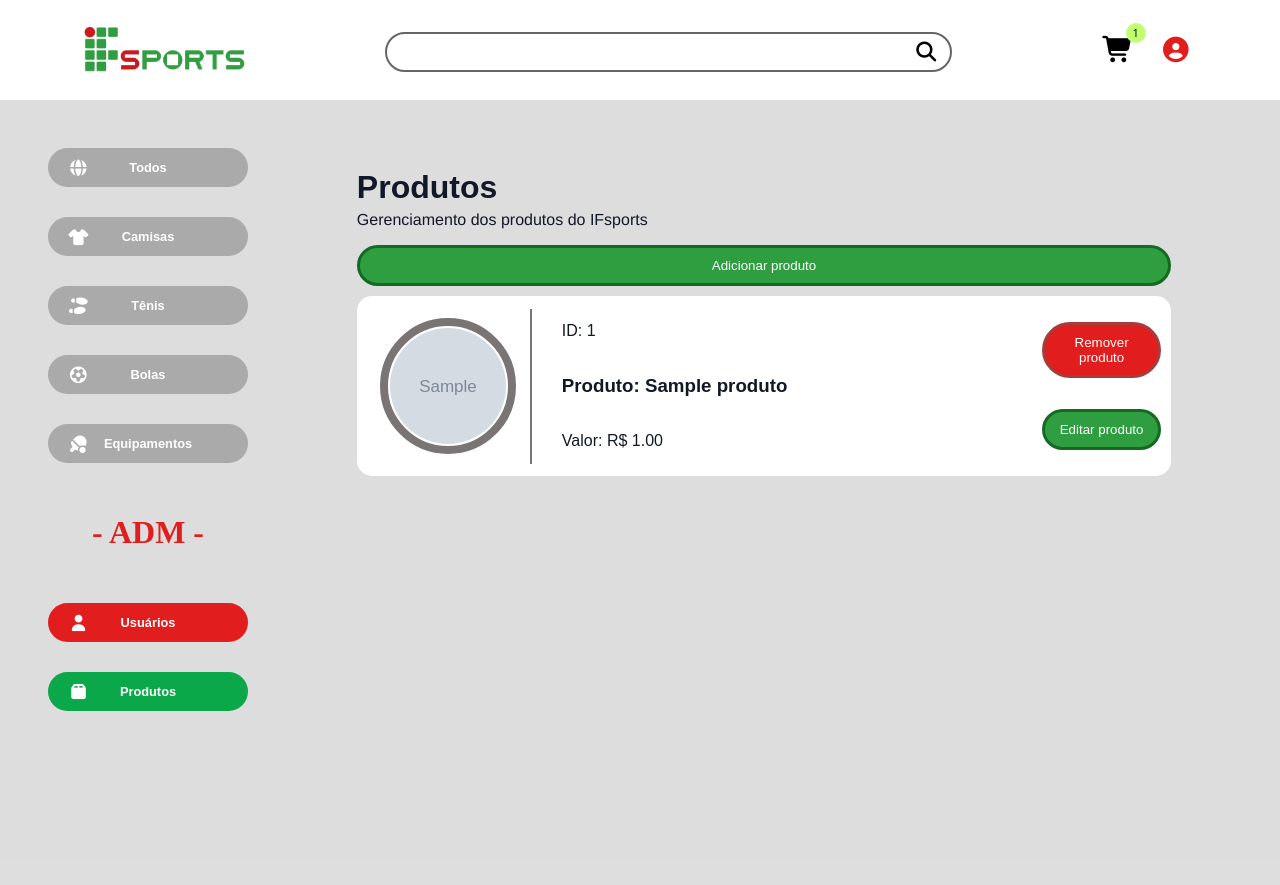
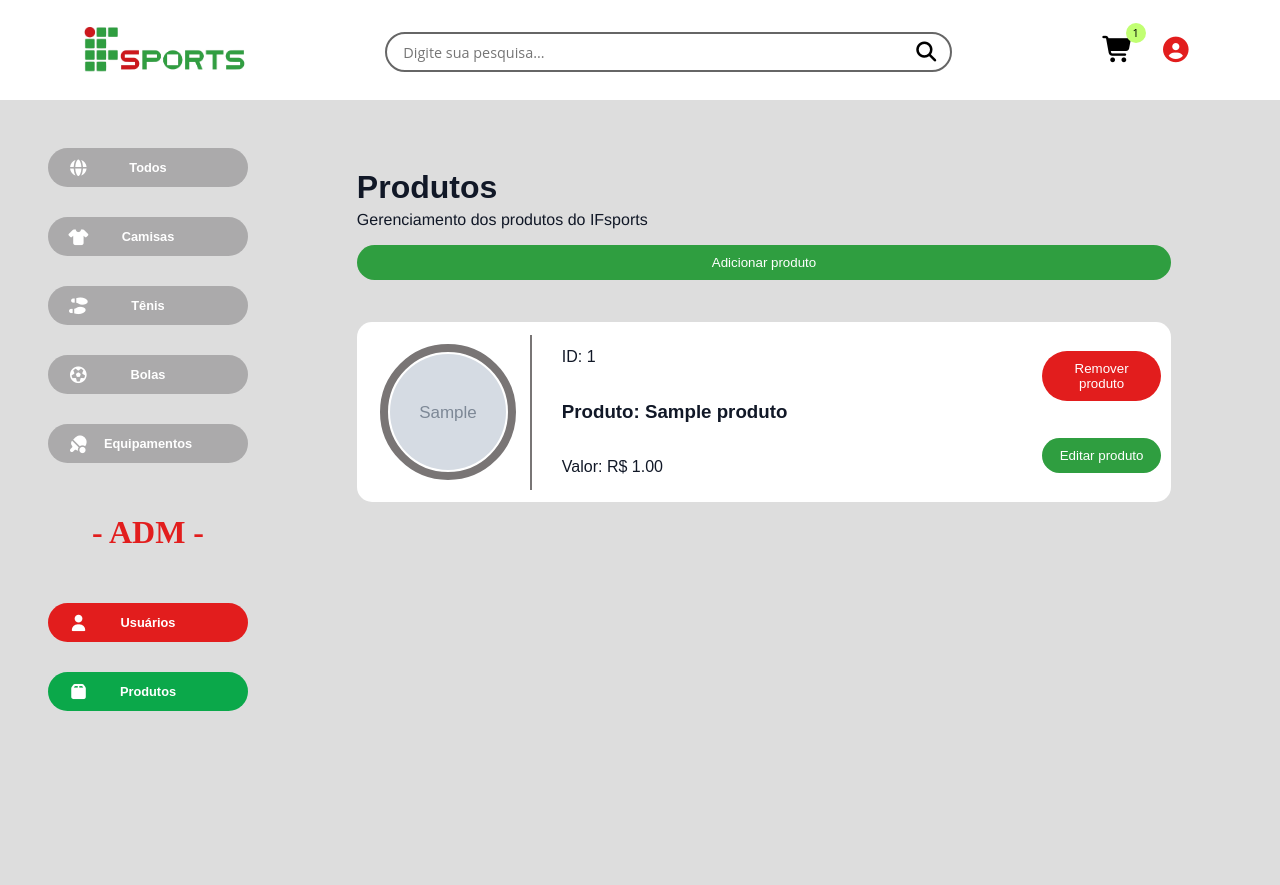
Before and after one commit to Arthur-fleck19/IFsports, a PHP site: page /Views/produtos.php in a window 1280 px wide. Before the commit the page ends 711 px from the top, so only its background shows below. Run offline with PHP 8.4, Linux system fonts and the light colour scheme; a user stored in the database is signed in; tables that the repository leaves empty hold one stand-in row (values such as "Sample post"); grey boxes marked "Sample" are stand-in pictures.

Commit message:
Terminado, em teoria, o form de adicionar produto e lógica JS para validação de experiência, não definitiva, e também mexido no PHP para validação definitiva, com exceção da imagem, que não é comigo. Mexi um pouco no CSS alheio para ficar melhor e corrigir problemas. Depois é estruturar melhor HTML para navegação, programar lógica JS para funcionar e adaptar form de editar produto baseado no que temos de adicionar produto.

```diff
--- a/CSS/dashboard.css
+++ b/CSS/dashboard.css
@@ -106,7 +106,7 @@ html, body {
 }
 
 .iconeSite:hover, .lupaInput:hover {
-    background-color: #CCCCCC;
+    background-color: #CCCCCC !important;
     transition: 0.2s;
 }
 
@@ -190,7 +190,7 @@ html, body {
 
 .cardProduto {
     border-radius: 40px;
-    height: 320px;
+    height: 375px;
     width: 275px;
     padding: 1.25rem;
     display: flex;
--- a/CSS/produtos.css
+++ b/CSS/produtos.css
@@ -37,7 +37,7 @@
     width: 100%;
     min-height: 100%;
     margin-top: 0px;
-    gap: 35px;
+    gap: 20px;
 }
 
 .modal{
@@ -73,7 +73,7 @@
 }
 .gerenciamento{
     width: 87%;
-
+    margin-bottom: 2rem;
 }
 .gerenciamento h1{
     font-family: sans-serif;
@@ -137,10 +137,6 @@
     cursor: pointer;
 }
 
-.modalIMG-Produtos input {
-    display: none;
-}
-
 .tituloParagrafoAddProduto {
     display: flex;
     flex-direction: column;
@@ -149,6 +145,11 @@
 
 .tituloParagrafoAddProduto h2 {
     margin: 0.5rem;
+}
+
+.tituloParagrafoAddProduto span {
+    margin: 0.5rem;
+    color: #e21d1d;
 }
 
 .tituloParagrafoAddProduto p {
@@ -366,7 +367,7 @@ textarea.inforProduto {
 .botaoExcluir{
     padding: 10px;
     position: relative;
-    border: rgb(165, 61, 61) solid;
+    border: none;
     border-radius: 999px;
     background-color: rgb(226, 29, 29);
     color:rgb(255, 255, 255);
@@ -383,7 +384,7 @@ textarea.inforProduto {
 .botaoEditar{
     padding: 10px;
     position: relative;
-    border: rgb(21, 105, 35) solid;
+    border: none;
     border-radius: 999px;
     background-color:#2F9E40;
     color:rgb(255, 255, 255);
--- a/JS/produtos.js
+++ b/JS/produtos.js
@@ -5,6 +5,7 @@ const botao_novo_produto = document.getElementById('add_produto');
 const cabecalho = document.querySelector('.cabecalho');
 const formAddProduto = document.getElementById('formAddProduto');
 const imgInputFileAddProduto = document.querySelector(".modalIMG-Produtos img");
+const spanMensagemErroInputFile = document.querySelector(".tituloParagrafoAddProduto span");
 const inputFileAddProduto = document.querySelector(".modalIMG-Produtos input");
 const inputNomeAddProduto = document.getElementById("inputNomeProduto");
 const iconeTipoAddProduto = document.getElementById("iconeTipoAddProduto");
@@ -15,12 +16,17 @@ const inputEstoqueAddProduto = document.getElementById("inputEstoqueProduto");
 const contadorDescricaoAddProduto = document.getElementById("contadorDescricaoAddProduto");
 const container_perfis = document.querySelector('body');
 const tiposProdutosValidos = ["Camisas", "Tênis", "Bolas", "Equipamentos"];
+const tiposImagensValidos = ["image/jpeg", "image/png", "image/webp"];
 const camposFormAddProduto = [inputNomeAddProduto, inputTipoAddProduto, inputPrecoAddProduto, inputDescricaoAddProduto, inputEstoqueAddProduto];
 
 contadorDescricaoAddProduto.textContent = inputDescricaoAddProduto.value.trim().length + "/500";
 
 imgInputFileAddProduto.addEventListener("click", () => {
     inputFileAddProduto.click();
+});
+
+inputFileAddProduto.addEventListener("change", () => {
+    validarImagemProduto(inputFileAddProduto);
 });
 
 botoesEditar.forEach(function (botao) {
@@ -70,6 +76,7 @@ formAddProduto.addEventListener('reset', () => {
    inputTipoAddProduto.style.color = "#767676";
    iconeTipoAddProduto.className = "";
    contadorDescricaoAddProduto.textContent = "0/500";
+   imgInputFileAddProduto.src = "Imagens/imagem_adicionar_imagem_produto_input_file.jpg";
 
    iconeTipoAddProduto.classList.add("fa-solid", "fa-volleyball", "fa-xl");
 
@@ -129,7 +136,39 @@ function atualizarContadorDescricaoProduto(inputDescricao, contadorDescricao) {
 }
 
 function validarImagemProduto(inputFile) {
-    return true;
+    if(inputFile.files.length > 0) {
+        if(inputFile.files.length < 2) {
+            const arquivoImgProduto = inputFile.files[0];
+
+            if(tiposImagensValidos.includes(arquivoImgProduto.type)) {
+                if(arquivoImgProduto.size <= 5242880) {
+                    spanMensagemErroInputFile.innerHTML = "";
+                    imgInputFileAddProduto.src = URL.createObjectURL(arquivoImgProduto);
+
+                    return true;
+                } else {
+                    spanMensagemErroInputFile.innerHTML = "<i class='fa-solid fa-circle-exclamation'></i> Tamanho da imagem é muito grande, selecione uma imagem com menos de 5 MiB.";
+                    imgInputFileAddProduto.src = "Imagens/imagem_erro_arquivo_imagem_produto.png";
+
+                    return false;
+                }
+            } else {
+                spanMensagemErroInputFile.innerHTML = "<i class='fa-solid fa-circle-exclamation'></i> Tipo de imagem inválido.";
+                imgInputFileAddProduto.src = "Imagens/imagem_erro_arquivo_imagem_produto.png";
+
+                return false;
+            }
+        } else {
+            spanMensagemErroInputFile.innerHTML = "<i class='fa-solid fa-circle-exclamation'></i> Não selecione mais de um arquivo de imagem.";
+            imgInputFileAddProduto.src = "Imagens/imagem_erro_arquivo_imagem_produto.png";
+
+            return false;
+        }
+    } else {
+        spanMensagemErroInputFile.innerHTML = "<i class='fa-solid fa-circle-exclamation'></i> Selecione uma imagem para o produto.";
+
+        return false;
+    }
 }
 
 function validarNomeProduto(inputNome) {
--- a/Views/produtos.php
+++ b/Views/produtos.php
@@ -40,7 +40,7 @@ $produtos = Produtos_gerenciamento::get_produtos();
     <a href="dashboard.php"><img src="Imagens/logoIFsports.png" alt="Logo IFsports" height="70px" width="170px"
                                  class="logoIFsportsImg"></a>
     <form class="containerInputLupa">
-        <input type="text" name="" id="" class="inputPesquisa" placeholder="">
+        <input type="text" name="" id="" class="inputPesquisa" placeholder="Digite sua pesquisa...">
         <button type="submit" class="lupaInput"><i class="fa-solid fa-magnifying-glass fa-xl"></i></button>
     </form>
     <nav>
@@ -70,14 +70,15 @@ $produtos = Produtos_gerenciamento::get_produtos();
                 <header>
                     <div class="modalIMG-Produtos">
                         <img src="Imagens/imagem_adicionar_imagem_produto_input_file.jpg" alt="Imagem input adicionar imagem" height="100px">
-                        <input class="inputImg" type="file" name="imagem" id="imagem" accept="image/*" required>
+                        <label for="inputImagemProduto" hidden>Imagem do produto</label>
+                        <input class="inputImg" type="file" name="imagem" id="inputImagemProduto" accept="image/png, image/jpeg, image/webp" required hidden>
                     </div>
                     <div class="tituloParagrafoAddProduto">
                         <h2>Adicionar produto</h2>
-                        <p>Selecione uma imagem clicando no botão verde e preencha as informações do produto para adicioná-lo ao seu catálogo.</p>
+                        <p>Selecione uma imagem clicando no botão ao lado e preencha as informações do produto para adicioná-lo ao seu catálogo.</p>
+                        <span></span>
                     </div>
                 </header>
-
                 <div class="labelInputUni">
                     <label for="inputNomeProduto">Nome do Produto</label>
                     <input type="text" minlength="1" maxlength="150" placeholder="Ex.: Bola de vôlei" name="nome-produto" id="inputNomeProduto" required>
```
Also changed, not shown: Rotas/criar_produto.php (+40 -40 lines), uploads/80ed56e73cbb8d28ca9460e0e473b38e.webp (added), uploads/b744870c2312cb6d66f7522e20c75ceb.jpg (added). Lines whose indentation alone changed are shown as unchanged.
